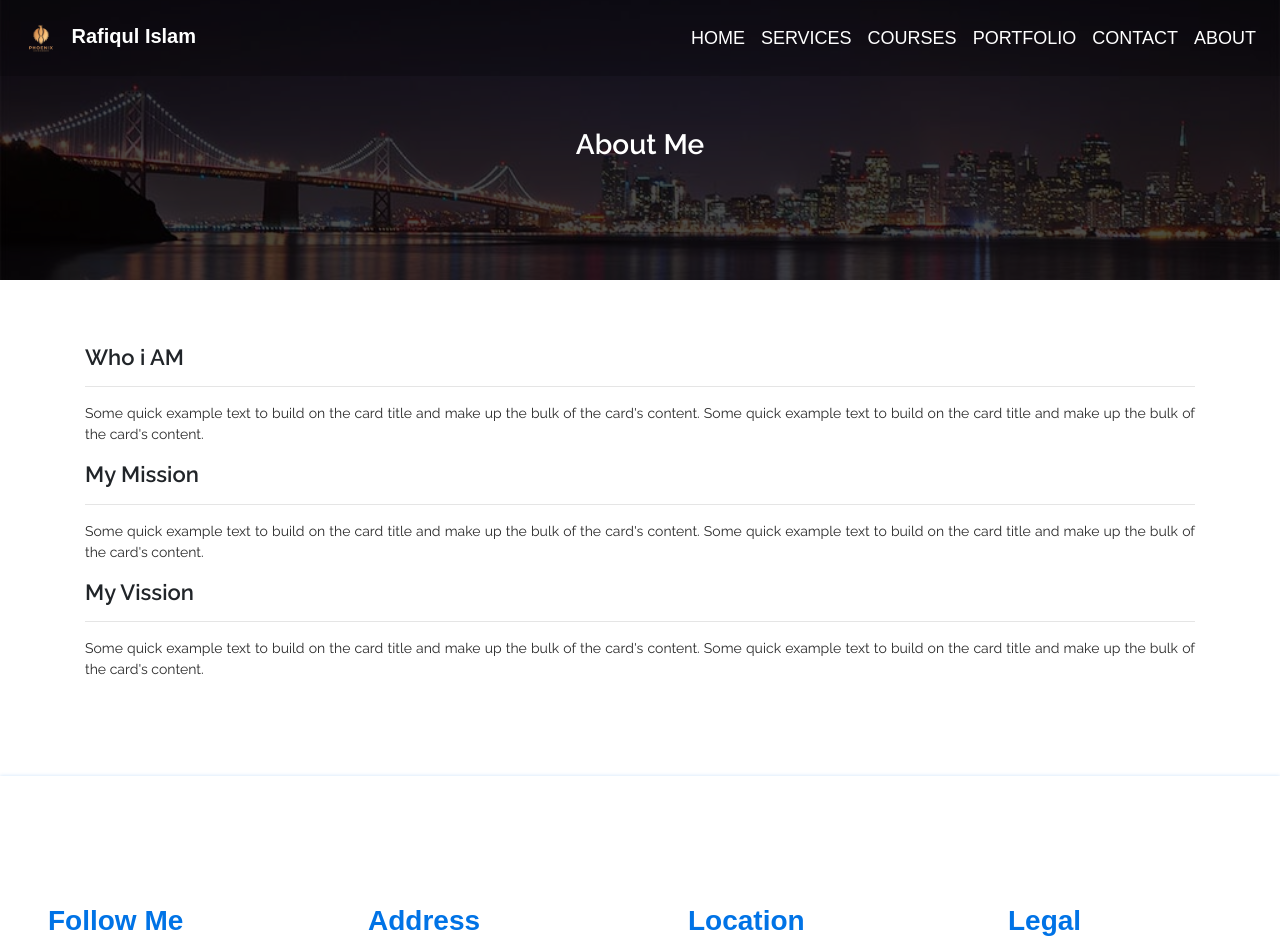
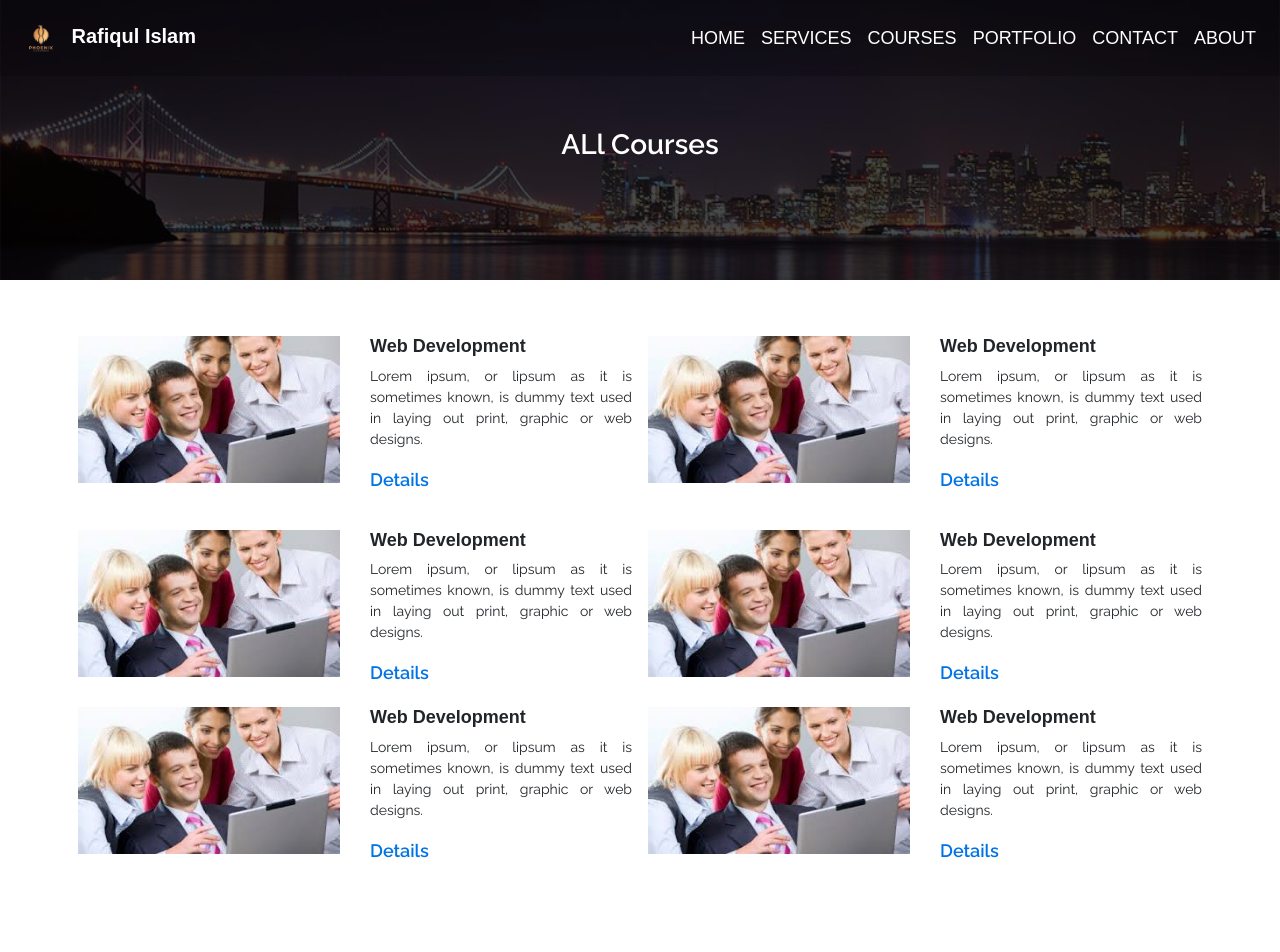
Before and after one commit to pustian-rafiq/my-app, a React (Create React App) app: page / in a window 1280 px wide. Shown: the top 952 px of the page. Built offline with nearby package versions, Linux system fonts and the light colour scheme.

Commit message:
all courses page complete

```diff
--- a/src/App.js
+++ b/src/App.js
@@ -1,14 +1,14 @@
 import React from 'react'
 import './App.css';
-import AboutPage from './pages/AboutPage';
-
+import CoursesPage from './pages/CoursesPage';
+// import AboutPage from './pages/AboutPage';
 // import HomePage from './pages/HomePage'
 
 function App() {
   return (
     <div>
 
-      <AboutPage/>
+     <CoursesPage/>
     </div>
   );
 }
--- /dev/null
+++ b/src/components/AllCourses/AllCourses.js
@@ -0,0 +1,106 @@
+import React, { Component,Fragment } from 'react'
+import  { Container,Row,Col } from 'react-bootstrap'
+import courseImg from '../../asset/images/courseimg3.jpg'
+
+
+export default class AllCourses extends Component {
+    render() {
+        return (
+            <Fragment>
+            <Container className="text-center mt-5">
+
+               <Row>
+                   <Col lg={6} md={12} sm={12}  className="p-2">
+                       <Row>
+                           <Col lg={6} md={6} sm={12}>
+                               <img className="courseImg" src={courseImg} alt="Course Logo" />
+
+                           </Col>
+                           <Col lg={6} md={6} sm={12}>
+                           <h4 className="text-justify courseTitle">Web Development</h4>
+                           <p className="text-justify courseDescription">Lorem ipsum, or lipsum as it is sometimes known, is dummy text used in laying out print, graphic or web designs.</p>
+                           <a className="float-left courseDetails" href="#1" >Details</a>
+                           </Col>
+                       </Row>
+
+                   </Col>
+
+                   <Col lg={6} md={12} sm={12} className="mb-3 p-2">
+                       <Row>
+                           <Col lg={6} md={6} sm={12}>
+                              <img className="courseImg" src={courseImg} alt="Course Logo" />
+                           </Col>
+                           <Col lg={6} md={6} sm={12}>
+                               <h4 className="text-justify courseTitle">Web Development</h4>
+                               <p className="text-justify courseDescription">Lorem ipsum, or lipsum as it is sometimes known, is dummy text used in laying out print, graphic or web designs.</p>
+                               <a className="float-left courseDetails" href="#1" >Details</a>
+                           </Col>
+                       </Row>
+
+                   </Col>
+
+                   <Col lg={6} md={12} sm={12}  className="p-2">
+                       <Row>
+                           <Col lg={6} md={6} sm={12}>
+                              <img className="courseImg" src={courseImg} alt="Course Logo" />
+                           </Col>
+                           <Col lg={6} md={6} sm={12}>
+                               <h4 className="text-justify courseTitle">Web Development</h4>
+                               <p className="text-justify courseDescription">Lorem ipsum, or lipsum as it is sometimes known, is dummy text used in laying out print, graphic or web designs.</p>
+                               <a className="float-left courseDetails" href="#1" >Details</a>
+                           </Col>
+                       </Row>
+
+                   </Col>
+
+
+                   <Col lg={6} md={12} sm={12} className="p-2">
+                       <Row>
+                           <Col lg={6} md={6} sm={12}>
+                              <img className="courseImg" src={courseImg} alt="Course Logo" />
+                           </Col>
+                           <Col lg={6} md={6} sm={12}>
+                               <h4 className="text-justify courseTitle">Web Development</h4>
+                               <p className="text-justify courseDescription">Lorem ipsum, or lipsum as it is sometimes known, is dummy text used in laying out print, graphic or web designs.</p>
+                               <a className="float-left courseDetails" href="#1" >Details</a>
+                           </Col>
+                       </Row>
+
+                   </Col>
+
+                   <Col lg={6} md={12} sm={12} className="p-2">
+                       <Row>
+                           <Col lg={6} md={6} sm={12}>
+                              <img className="courseImg" src={courseImg} alt="Course Logo" />
+                           </Col>
+                           <Col lg={6} md={6} sm={12}>
+                               <h4 className="text-justify courseTitle">Web Development</h4>
+                               <p className="text-justify courseDescription">Lorem ipsum, or lipsum as it is sometimes known, is dummy text used in laying out print, graphic or web designs.</p>
+                               <a className="float-left courseDetails" href="#1" >Details</a>
+                           </Col>
+                       </Row>
+
+                   </Col>
+
+                   <Col lg={6} md={12} sm={12} className="p-2">
+                       <Row>
+                           <Col lg={6} md={6} sm={12}>
+                              <img className="courseImg" src={courseImg} alt="Course Logo" />
+                           </Col>
+                           <Col lg={6} md={6} sm={12}>
+                               <h4 className="text-justify courseTitle">Web Development</h4>
+                               <p className="text-justify courseDescription">Lorem ipsum, or lipsum as it is sometimes known, is dummy text used in laying out print, graphic or web designs.</p>
+                               <a className="float-left courseDetails" href="#1" >Details</a>
+                           </Col>
+                       </Row>
+
+                   </Col>
+               </Row>
+
+
+           </Container>
+
+       </Fragment>
+        )
+    }
+}
--- /dev/null
+++ b/src/pages/CoursesPage.js
@@ -0,0 +1,18 @@
+import React, { Component,Fragment } from 'react'
+
+import PageTop from '../components/PageTop/PageTop';
+import TopNavigation from '../components/TopNavigation/TopNavigation';
+import Footer from '../components/Footer/Footer';
+import AllCourses from '../components/AllCourses/AllCourses';
+export default class CoursesPage extends Component {
+    render() {
+        return (
+            <Fragment>
+                <TopNavigation/>
+                <PageTop pageTitle="ALl Courses" />
+                <AllCourses/>
+                <Footer/>
+        </Fragment>
+        )
+    }
+}
```
Also changed, not shown: 1 other file (tests, documents, lock files or other folders).
